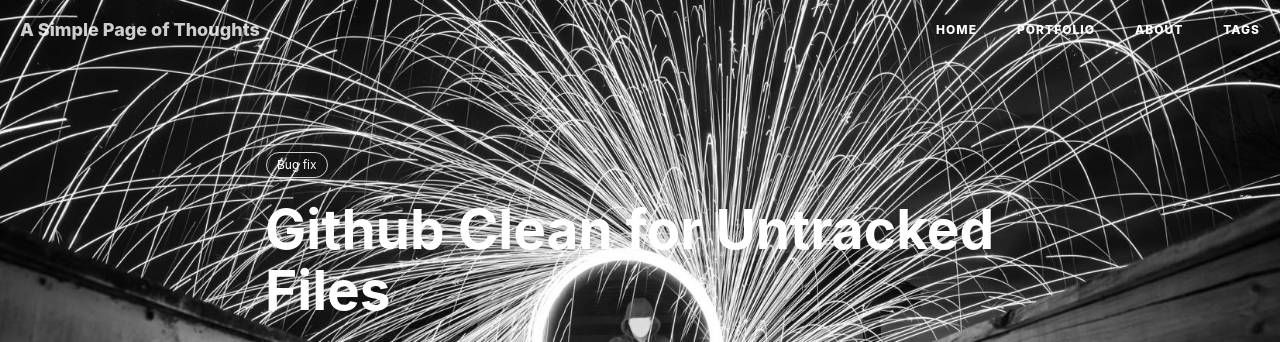
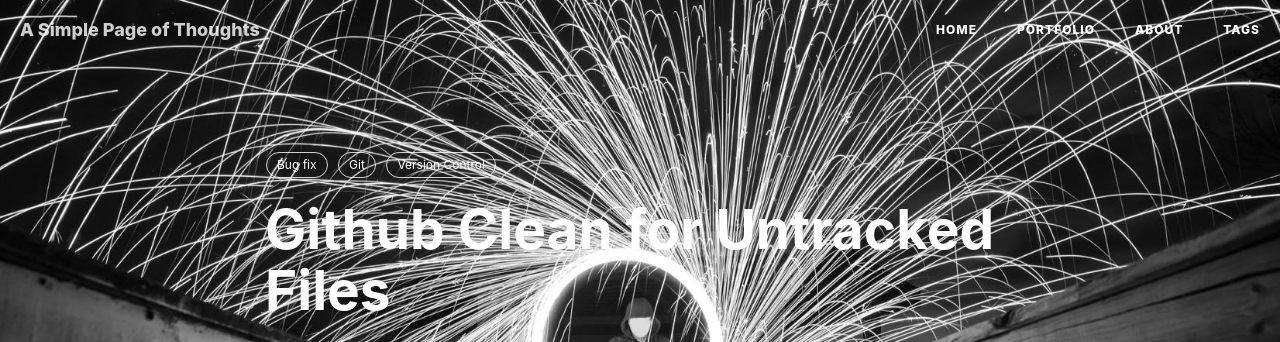
Before and after one commit to karthshen/karthshen.github.io, a Jekyll site: the page built from _posts/2018-04-01-Git-Clean-fix.md, in a window 1280 px wide. Shown: the top 342 px of the page. Built offline with Jekyll 4.4.1, drawn with Linux system fonts in a browser that asks for light colours; nearby versions of some CDN libraries; comment, search, counter and statistics services are not loaded.

Commit message:
updated tag

```diff
--- a/_posts/2018-04-01-Git-Clean-fix.md
+++ b/_posts/2018-04-01-Git-Clean-fix.md
@@ -8,6 +8,8 @@ header-img: "img/home-bg-geek.jpg"
 catalog: true
 tags:
     - Bug fix
+    - Git
+    - Version Control
 ---
 ﻿
 
```
